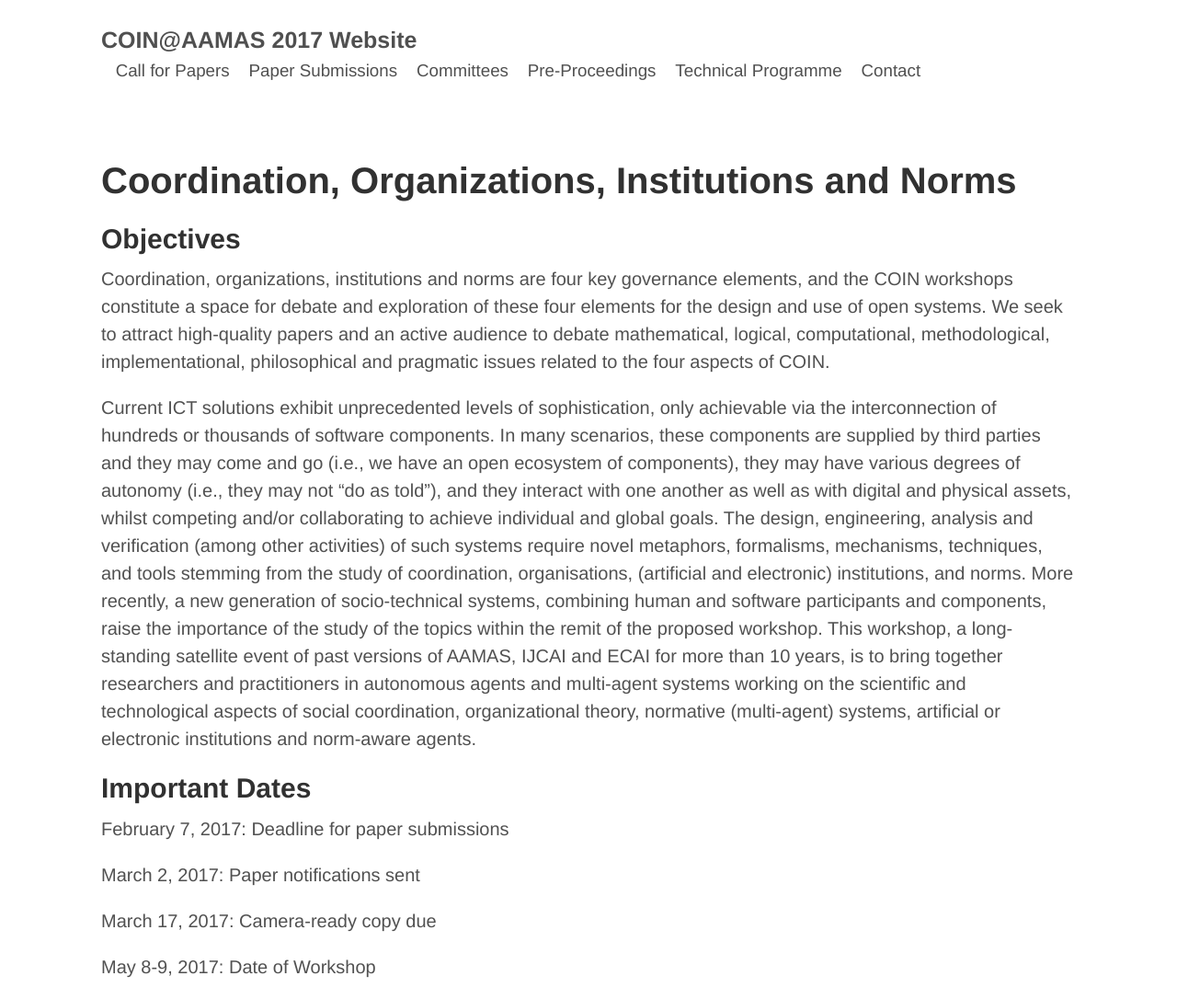
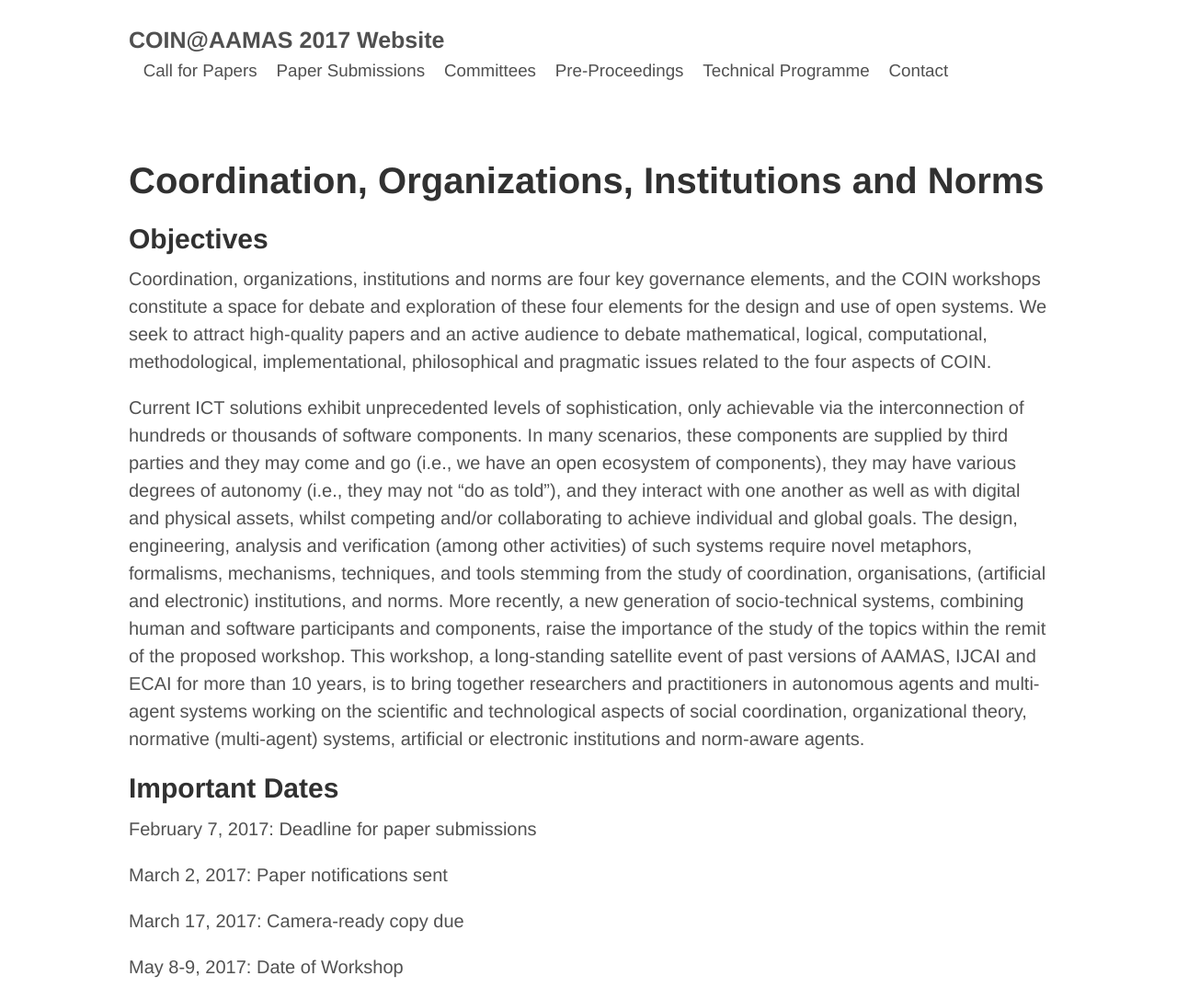
Before and after one commit to coin-workshop/coin-2017, a Jekyll site: the page built from index.md, in a window 1280 px wide. Shown: the whole page at 92% size. Built offline with Jekyll 4.4.1, drawn with Linux system fonts in a browser that asks for light colours.

Commit message:
Still changing the site header.

```diff
--- a/_layouts/default.html
+++ b/_layouts/default.html
@@ -13,7 +13,7 @@
    <h3 class="masthead-title">
      <a href="{{ site.path }}">{{ site.title }}</a>
    </h3>
-   <h3 class="masthead-title">
+   <h3 class="masthead-title" style="padding: 0px;">
      <small>
         &nbsp;&nbsp;&nbsp;<a href="{{ site.path }}/call_for_papers.html">Call for Papers</a>
      </small>
--- a/css/style.scss
+++ b/css/style.scss
@@ -174,7 +174,7 @@
 //   -- centers page content
 
 .container {
-  width: 53rem;//38rem;
+  width: 50rem;//38rem;
   padding-left:  1rem;
   padding-right: 1rem;
   margin-left:  auto;
```
